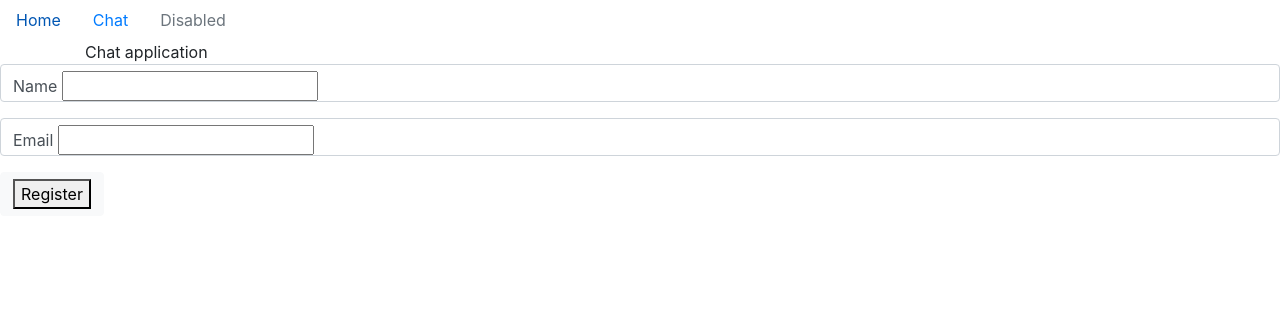
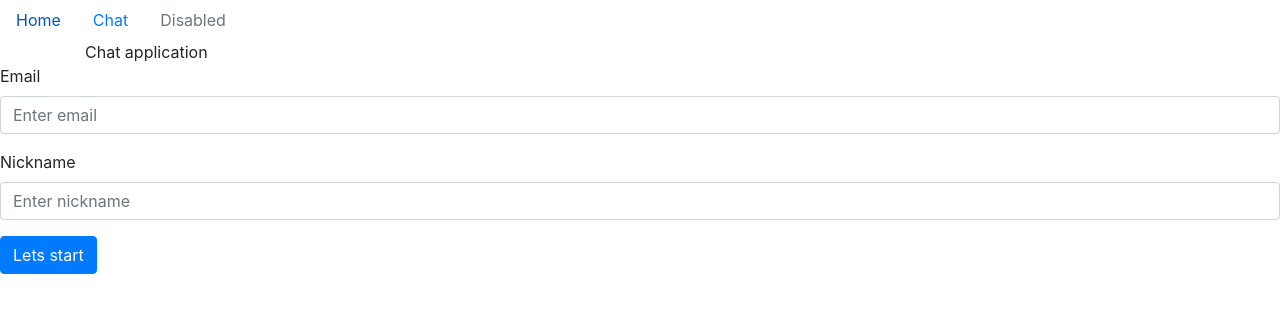
Before and after one commit to OrJaku/calc-application, a Flask app: page /chat_room in a window 1280 px wide. Shown: the top 313 px of the page. Run offline with Flask 2, Linux system fonts and the light colour scheme; some libraries are stand-ins or nearby versions.

Commit message:
Added registering temporary users

```diff
--- a/app/main/views.py
+++ b/app/main/views.py
@@ -1,5 +1,4 @@
-from flask import Blueprint, render_template, request
-from ..forms import RegisterForm
+from flask import Blueprint, render_template, request, flash, redirect, url_for
 from ..models import User
 from .. import db
 
@@ -11,18 +10,23 @@ def home():
 
 @main.route('/chat_room', methods=["POST", "GET"])
 def chat_room():
-
-    return render_template("chat_room.html")
+    userlist = db.session.query(User.name).all()
+    return render_template("chat_room.html", userlist=userlist)
 
 
 @main.route('/register', methods=["POST"])
 def register():
-    name = request.form['name']
+    nickname = request.form['name']
     email = request.form['email']
-    user = User(name=name,
-                email=email)
-    db.session.add(user)
-    db.session.commit()
-    print("Registered successfully")
-
-    return render_template("chat_room.html")
+    get_user = User.query.filter_by(name=nickname).first()
+    user_name = get_user.name
+    user_email = get_user.email
+    if nickname == user_name or email == user_email:
+        flash("This email or nick name is already use in chat")
+    else:
+        user = User(name=nickname,
+                    email=email)
+        db.session.add(user)
+        db.session.commit()
+        flash("Registered successfully")
+    return redirect(url_for('main.chat_room'))
--- a/app/templates/base.html
+++ b/app/templates/base.html
@@ -9,6 +9,15 @@
   <script src="https://stackpath.bootstrapcdn.com/bootstrap/4.4.1/js/bootstrap.min.js" integrity="sha384-wfSDF2E50Y2D1uUdj0O3uMBJnjuUD4Ih7YwaYd1iqfktj0Uod8GCExl3Og8ifwB6" crossorigin="anonymous"></script>
 </head>
   <body>
+    {% with messages = get_flashed_messages(with_categories=false) %}
+      {% if messages %}
+        <div class=flashes>
+            {% for message in messages %}
+                    <div><span>{{ message }}</span></div>
+            {% endfor %}
+        </div>
+      {% endif %}
+    {% endwith %}
     <ul class="nav">
       <li class="nav-item">
         <a class="nav-link active" href="{{url_for('main.home')}}">Home</a>
--- a/app/templates/chat_room.html
+++ b/app/templates/chat_room.html
@@ -5,19 +5,19 @@
   <div class="container">
     Chat application
   </div>
-  <form method="post", action="{{url_for('main.register')}}">
-
-    <p class="form-control">
-      <label>Name</label>
-      <input name='name'>
-      <br>
-    </p>
-    <p class="form-control">
-      <label>Email</label>
-      <input type="email" name='email'>
-      <br>
-    </p>
-    <p class="btn btn-light"><button type="submit">Register</button></p>
-  </form>
+    <form method="post", action="{{url_for('main.register')}}">
+      <div class="form-group">
+        <label for="InEmail">Email</label>
+        <input type="email" name="email" class="form-control" id="InEmail" aria-describedby="emailHelp" placeholder="Enter email">
+      </div>
+      <div class="form-group">
+        <label for="nickName">Nickname</label>
+        <input type="text" name="name" class="form-control" id="nickName" placeholder="Enter nickname">
+      </div>
+      <button type="submit" class="btn btn-primary">Lets start</button>
+    </form>
+    {% for user in userlist %}
+      <p>{{ user }}</p>
+    {% endfor %}
 
 {% endblock %}
```
